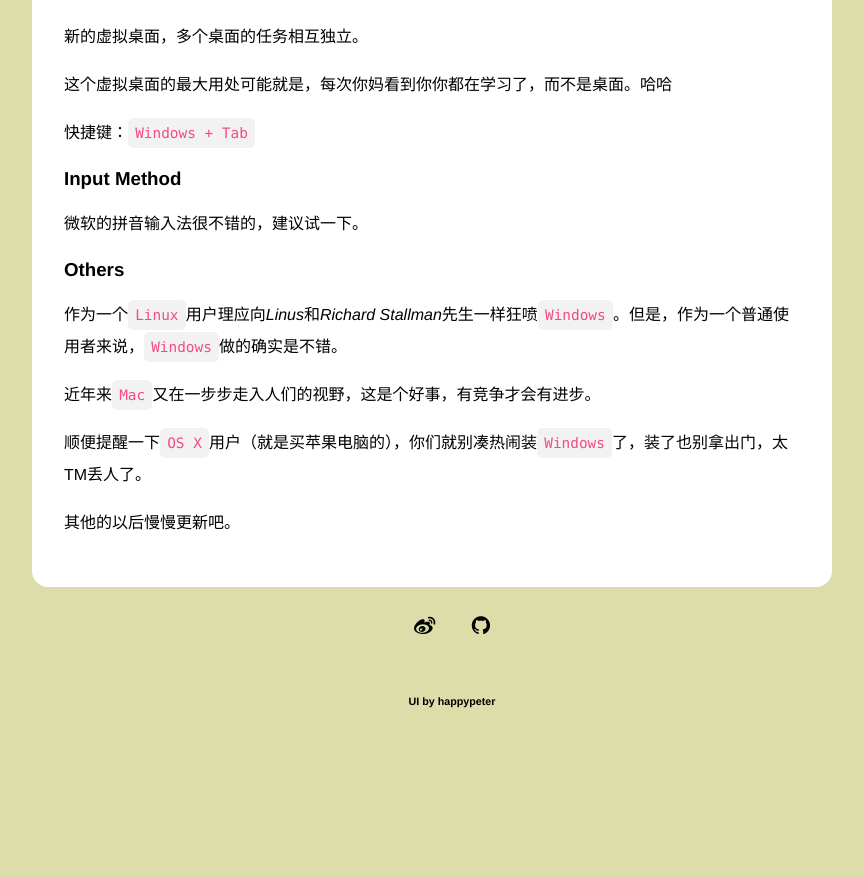
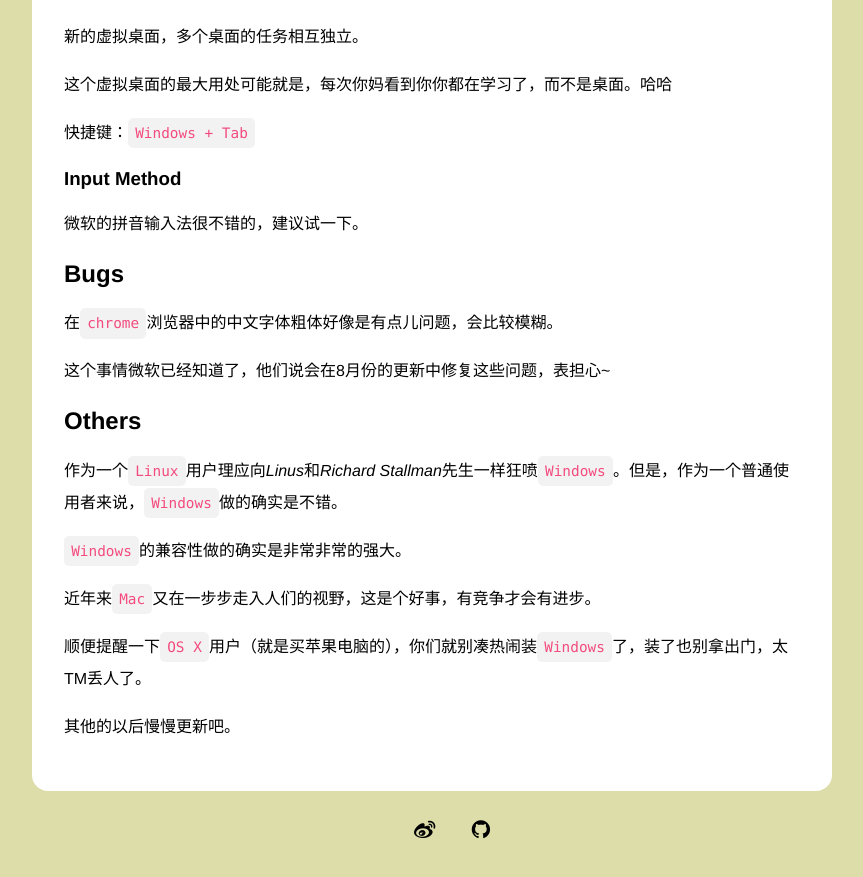
Before and after one commit to AnnatarHe/AnnatarHe.github.io, a Jekyll site: the page built from _posts/2015-07-29-Windows10-experiences.md, in a window 1280 px wide and 900 px high, scrolled down 6033 px. Shown: the top 877 px of the window, without its empty margins (208-1071 px from the left). Built offline with Jekyll 4.4.1, drawn with Linux system fonts in a browser that asks for light colours; nearby versions of some CDN libraries; comment, search, counter and statistics services are not loaded; before the commit the page ends 6799 px from its top, so only the background shows below that.

Commit message:
update a bug

```diff
--- a/_posts/2015-07-29-Windows10-experiences.md
+++ b/_posts/2015-07-29-Windows10-experiences.md
@@ -117,9 +117,17 @@ Web笔记也是不错，就是那种随便在网页上画，最后保存下来
 
 微软的拼音输入法很不错的，建议试一下。
 
-### Others
+## Bugs
+
+在`chrome`浏览器中的中文字体粗体好像是有点儿问题，会比较模糊。
+
+这个事情微软已经知道了，他们说会在8月份的更新中修复这些问题，表担心~
+
+## Others
 
 作为一个`Linux`用户理应向*Linus*和*Richard Stallman*先生一样狂喷`Windows`。但是，作为一个普通使用者来说，`Windows`做的确实是不错。
+
+`Windows`的兼容性做的确实是非常非常的强大。
 
 近年来`Mac`又在一步步走入人们的视野，这是个好事，有竞争才会有进步。
 
```
